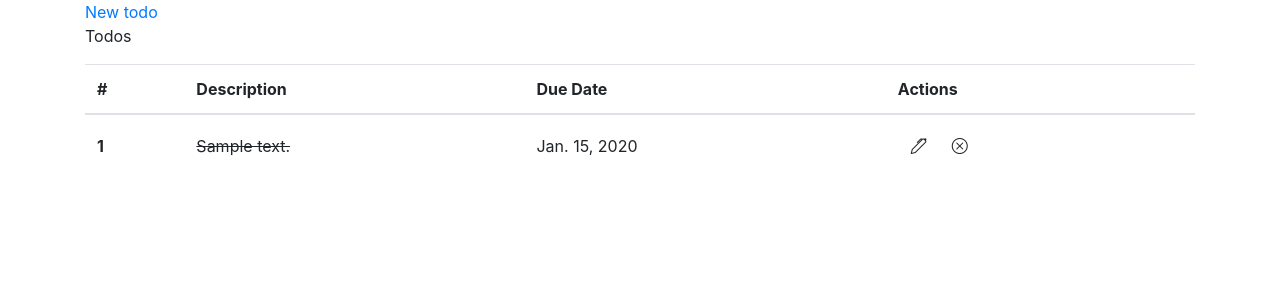
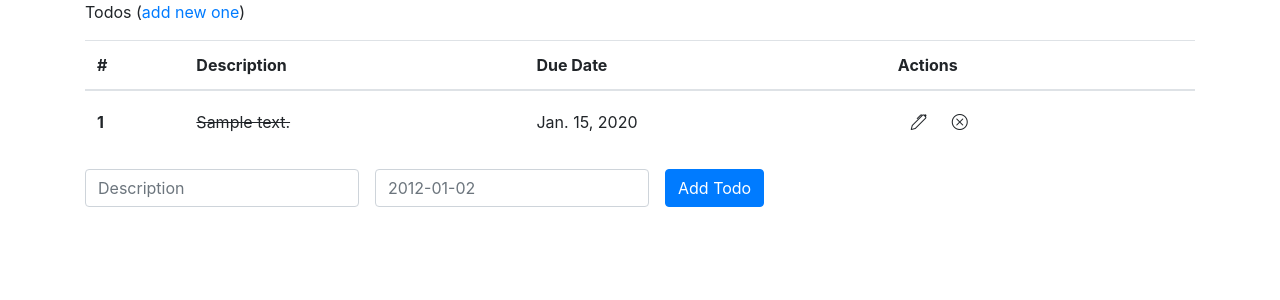
Before and after one commit to Slawikus/django-unicorn-todo, a Django app: page / in a window 1280 px wide. Shown: the top 300 px of the page. Run offline with Django 3.2, Linux system fonts and the light colour scheme; tables that the repository leaves empty hold one stand-in row (values such as "Sample post"); some libraries are stand-ins or nearby versions.

Commit message:
Create todos from the main page

```diff
--- a/templates/base.html
+++ b/templates/base.html
@@ -14,7 +14,6 @@
 </head>
 <body>
   <div class="container">
-    <a href="{% url 'todo_new' %}">New todo</a>
     {% block content %}
     {% endblock %}
   </div>
--- a/templates/todos/todo_list.html
+++ b/templates/todos/todo_list.html
@@ -1,7 +1,7 @@
 {% extends 'base.html' %}
 
 {% block content %}
-  <p>Todos</p>
+  <p>Todos (<a href="{% url 'todo_new' %}">add new one</a>)</p>
   <table class="table">
   <thead>
     <tr>
@@ -15,7 +15,9 @@
   {% for todo in todos %}
     <tr>
       <th class="align-middle" scope="row">{{ todo.id }}</th>
-      <td class="align-middle">{% if todo.is_completed %} <del>{{ todo.description }}</del> {% else %}{{ todo.description }} {% endif %}</td>
+      <td class="align-middle">
+        {% if todo.is_completed %} <del>{{ todo.description }}</del> {% else %}{{ todo.description }} {% endif %}
+      </td>
       <td class="align-middle">{% if todo.due_date %} {{ todo.due_date }} {% endif %}</td>
       <td>
         <form action="{% url 'todo_delete' todo.pk %}" method="post">
@@ -30,4 +32,19 @@
   {% endfor %}
   </tbody>
   </table>
+
+  <div>
+    <form class="form-inline" action="{% url 'todo_new' %}" method="post">
+      {% csrf_token %}
+      <div class="form-group">
+        <input class="form-control"placeholder="Description" name="description">
+      </div>
+
+      <div class="form-group mx-sm-3">
+        <input class="form-control" placeholder="2012-01-02" name="due_date">
+      </div>
+
+      <button type="submit" class="btn btn-primary">Add Todo</button>
+    </form>
+  </div>
 {% endblock %}
```
